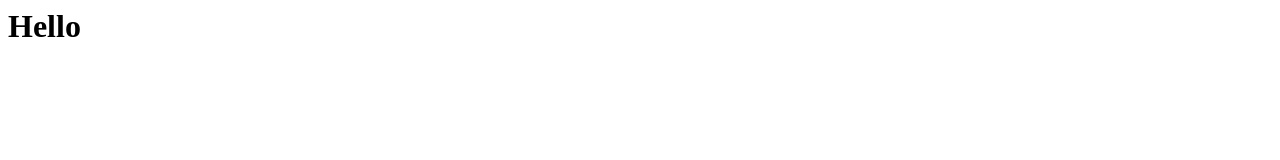
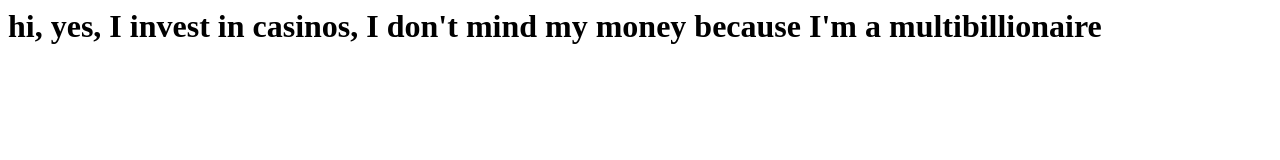
Before and after one commit to EgorPrytkov/EgorPrytkov.github.io, a plain HTML site: page index.html in a window 1280 px wide. Drawn offline with Linux system fonts and the light colour scheme.

Commit message:
Update index.html

```diff
--- a/index.html
+++ b/index.html
@@ -1 +1 @@
-<html><body><h1>Hello</h1></body></html>
+<html><body><h1>hi, yes, I invest in casinos, I don't mind my money because I'm a multibillionaire</h1></body></html>
```
